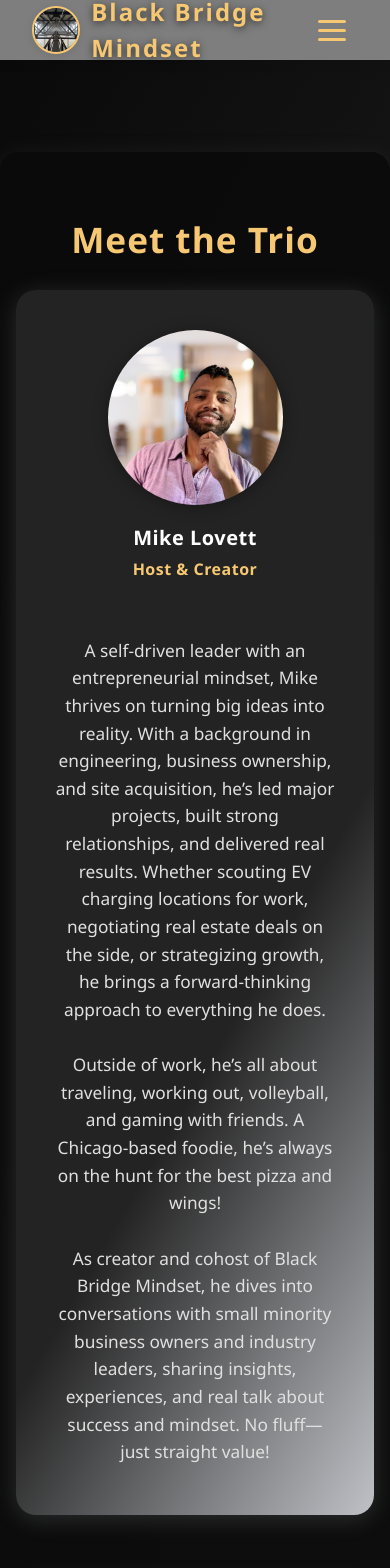
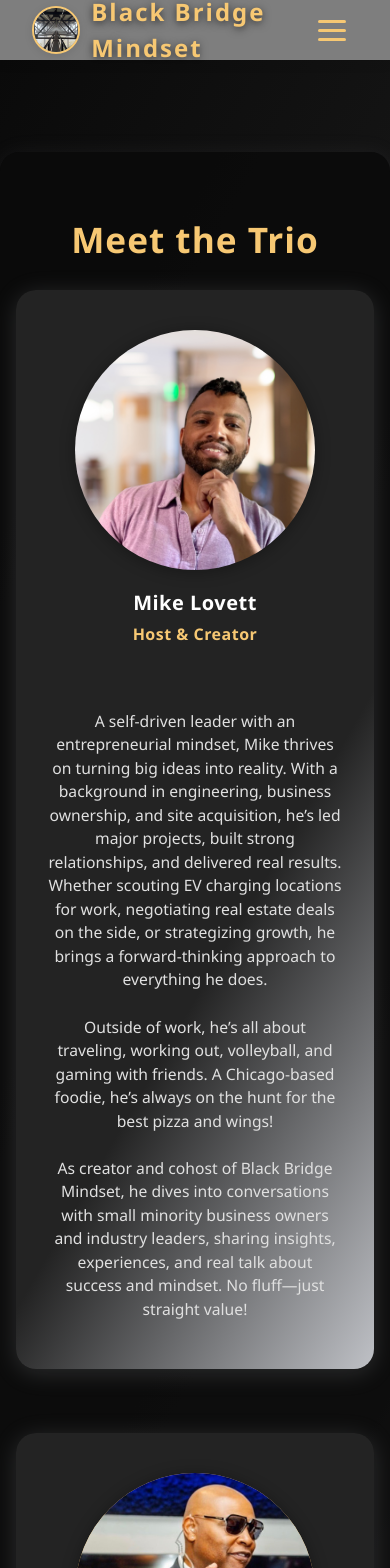
Before and after one commit to hligon35/bbm, a React (Vite) app: page /bbm/trio in a window 390 px wide. Shown: the top 1568 px of the page. Built offline with nearby package versions, Linux system fonts and the light colour scheme; no server answers; a web font is replaced by a local one.

Commit message:
Update CSS for responsive design: adjust max-widths, refine layout gaps, and enhance avatar sizes

```diff
--- a/src/App.css
+++ b/src/App.css
@@ -79,9 +79,9 @@
     padding: 2rem 1rem 2rem 1rem;
     margin: 2rem auto 2rem auto;
     border-radius: 0.7rem;
-    max-width: 900px;
     width: 100%;
     box-sizing: border-box;
+    /* max-width: 900px; removed to allow expansion */
   }
   .bbm-title {
     font-size: 2.1rem;
@@ -317,10 +317,10 @@ body, .bbm-root {
 .bbm-platform-row {
   display: flex;
   align-items: center;
-  gap: 1.25rem;
+  gap: 0.5rem;
   background: linear-gradient(120deg, #232323 60%, #bfc1c6 100%);
   border-radius: 1rem;
-  padding: 0.75rem 1.25rem;
+  padding: 0.75rem 1rem;
   box-shadow: 0 2px 12px 0 rgba(191,193,198,0.10);
   min-height: 60px;
   transition: box-shadow 0.2s, transform 0.2s;
@@ -490,6 +490,7 @@ html, body, .bbm-root {
   box-shadow: 0 2px 24px 0 rgba(191,193,198,0.08);
   max-width: 900px;
   width: 100%;
+    /* max-width: 900px; removed to allow expansion */
   box-sizing: border-box;
 }
 .bbm-section h2 {
@@ -501,12 +502,15 @@ html, body, .bbm-root {
 }
 
 /* Trio Cards */
+/* Trio page container: max-width 1200px */
 .bbm-trio-cards {
   display: flex;
   flex-direction: column;
   gap: 2.5rem;
   align-items: center;
   width: 100%;
+  max-width: 1200px;
+  margin: 0 auto;
 }
 .bbm-trio-card {
   background: linear-gradient(120deg, #232323 60%, #bfc1c6 100%);
@@ -514,7 +518,7 @@ html, body, .bbm-root {
   box-shadow: 0 4px 24px 0 rgba(191,193,198,0.18);
   padding: 2.5rem 2rem 2rem 2rem;
   width: 100%;
-  max-width: 1100px;
+  max-width: 1200px;
   min-height: 350px;
   display: flex;
   flex-direction: row;
@@ -553,7 +557,8 @@ html, body, .bbm-root {
 }
 .bbm-avatar {
   width: 175px;
-  height: 175px;
+  height: 240px;
+  width: 240px;
   border-radius: 50%;
   background: #f7c873;
   color: #232323;
@@ -566,9 +571,6 @@ html, body, .bbm-root {
   box-shadow: 0 2px 16px #0005;
   object-fit: cover;
   object-position: center;
-}
-.bbm-avatar-placeholder {
-  background: linear-gradient(135deg, #f7c873 60%, #fffbe6 100%);
 }
 .bbm-trio-photo h3 {
   margin: 0 0 0.25rem 0;
@@ -586,16 +588,7 @@ html, body, .bbm-root {
   text-align: center;
   letter-spacing: 0.5px;
 }
-.bbm-trio-card p {
-  color: #e0e0e0;
-  font-size: 1.08rem;
-  text-align: left;
-  margin-top: 0.5rem;
-  line-height: 1.6;
-  max-width: 95%;
-  margin-left: auto;
-  margin-right: auto;
-}
+  /* .bbm-trio-card mobile override removed to allow desktop max-width to apply */
 
 /* Episodes */
 .bbm-episodes-list {
@@ -645,7 +638,7 @@ html, body, .bbm-root {
   align-items: center;
   justify-content: center;
   max-width: 1100px;
-  margin: 0 auto;
+  margin: 0 0 0 490px;
   gap: 2.5rem;
   flex-wrap: wrap;
 }
@@ -684,11 +677,11 @@ html, body, .bbm-root {
   flex-wrap: wrap;
   gap: 0.5rem;
   align-items: center;
-}
-.bbm-footer-links a {
-  color: #fffbe6;
-  text-decoration: underline;
-  font-weight: 600;
+  .bbm-avatar {
+    width: 140px;
+    height: 140px;
+    margin-bottom: 0.5rem;
+  }
 }
 .bbm-footer-links a:hover {
   color: #f7c873;
```
Also changed, not shown: public/images/instagram.png, public/images/youtube.png.
